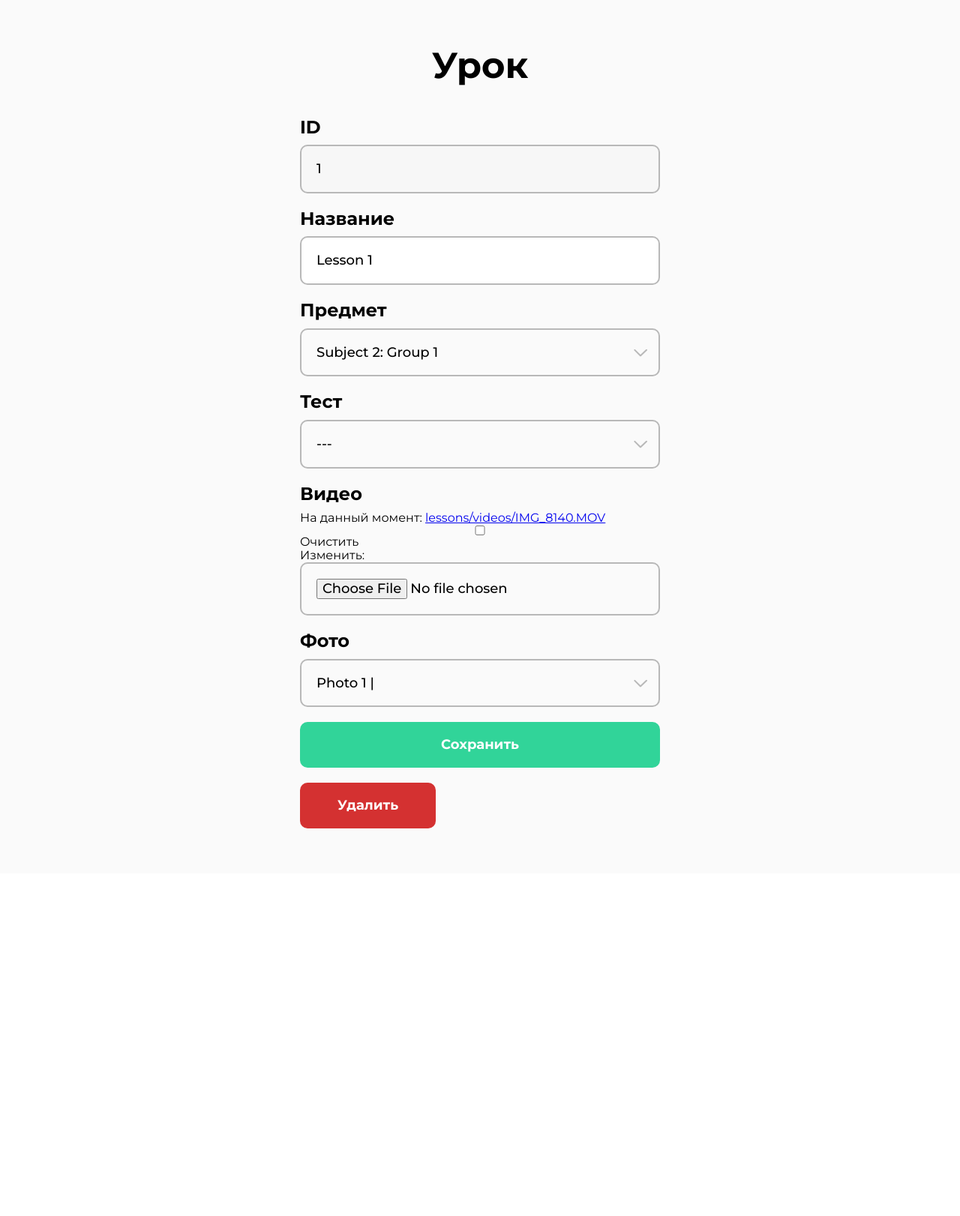
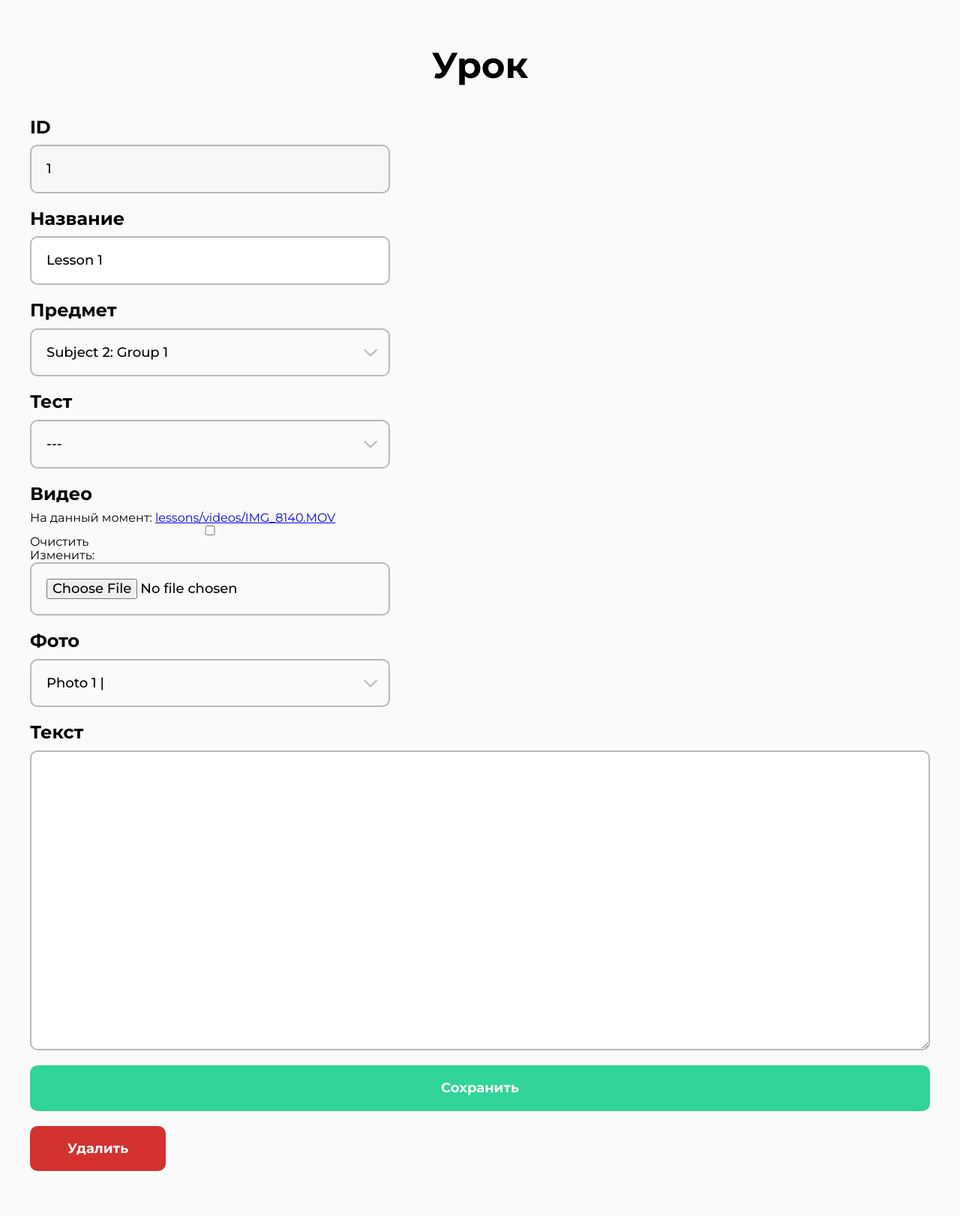
Before and after one commit to Alexzhiliuk/ladutsko, a Django app: page /lesson/1/ in a window 1280 px wide. Shown: the part 118-1740 px from the top of the page at 75% size. Before the commit the page ends 1223 px from the top, so only its background shows below. Run offline with Django 4.2, Linux system fonts and the light colour scheme; a user stored in the database is signed in; data comes from the database, SQL or seed files in the repository; both versions use the stored data as it was after the commit.

Commit message:
add text field to Lesson and fix forms and templates

```diff
--- a/study/forms.py
+++ b/study/forms.py
@@ -54,14 +54,16 @@ class SubjectForm(forms.ModelForm):
 class LessonForm(forms.ModelForm):
     class Meta:
         model = Lesson
-        fields = ("name", "subject", "test", "video", "photos")
-        labels = {"name": "Название", "subject": "Предмет", "test": "Тест", "video": "Видео", "photos": "Фото"}
+        fields = ("name", "subject", "test", "video", "photos", "text")
+        labels = {"name": "Название", "subject": "Предмет", "test": "Тест", "video": "Видео", "photos": "Фото", "text": "Текст"}
 
     def __init__(self, *args, **kwargs):
         super(LessonForm, self).__init__(*args, **kwargs)
 
         for visible in self.visible_fields():
             visible.field.widget.attrs['class'] = 'form__input'
+
+        self.fields["text"].widget.attrs['class'] = 'form__input full-w'
 
 
 class TestForm(forms.ModelForm):
--- a/study/models.py
+++ b/study/models.py
@@ -90,6 +90,7 @@ class Lesson(models.Model):
     video = models.FileField(upload_to="lessons/videos/", null=True, blank=True)
     photos = models.ManyToManyField(LessonPhoto, blank=True)
     test = models.ForeignKey(Test, related_name="lessons", on_delete=models.SET_NULL, null=True, blank=True)
+    text = models.TextField(null=True, blank=True)
 
     class Meta:
         verbose_name = "Урок"
--- a/study/templates/study/lesson/add.html
+++ b/study/templates/study/lesson/add.html
@@ -13,7 +13,7 @@
 <section class="section-teachers">
     <h1 class="h1 h1_center">Урок</h1>
 
-    <form action="." method="POST" class="form mt-40">
+    <form action="." method="POST" class="form form_left form_full-w mt-40">
         {% csrf_token %}
         <div class="form__item">
             <label for="{{ form.name.id_for_label }}" class="form__label">{{ form.name.label }}</label>
@@ -74,6 +74,10 @@
                 </div>
                 {{ form.photos }}
             </div>
+        </div>
+        <div class="form__item">
+            <label for="{{ form.text.id_for_label }}" class="form__label">{{ form.text.label }}</label>
+            {{ form.text }}
         </div>
         <div class="form__item">
             <button type="submit" class="btn">Добавить</button>
--- a/study/templates/study/lesson/edit.html
+++ b/study/templates/study/lesson/edit.html
@@ -13,7 +13,7 @@
 <section class="section-teachers">
     <h1 class="h1 h1_center">Урок</h1>
 
-    <form action="." method="POST" class="form mt-40">
+    <form action="." method="POST" class="form form_left form_full-w mt-40">
         {% csrf_token %}
         <div class="form__item">
             <label class="form__label">ID</label>
@@ -79,7 +79,10 @@
                 {{ form.photos }}
             </div>
         </div>
-
+        <div class="form__item">
+            <label for="{{ form.text.id_for_label }}" class="form__label">{{ form.text.label }}</label>
+            {{ form.text }}
+        </div>
 
         <div class="form__item">
             <button type="submit" class="btn">Сохранить</button>
```
Also changed, not shown: db.sqlite3, study/migrations/0006_lesson_text.py (added).
